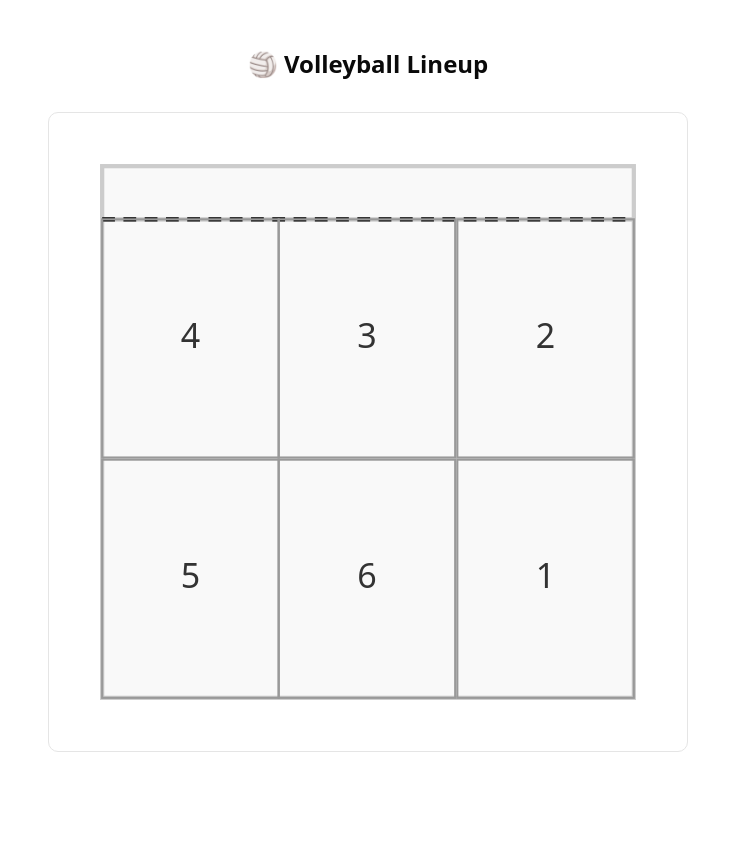
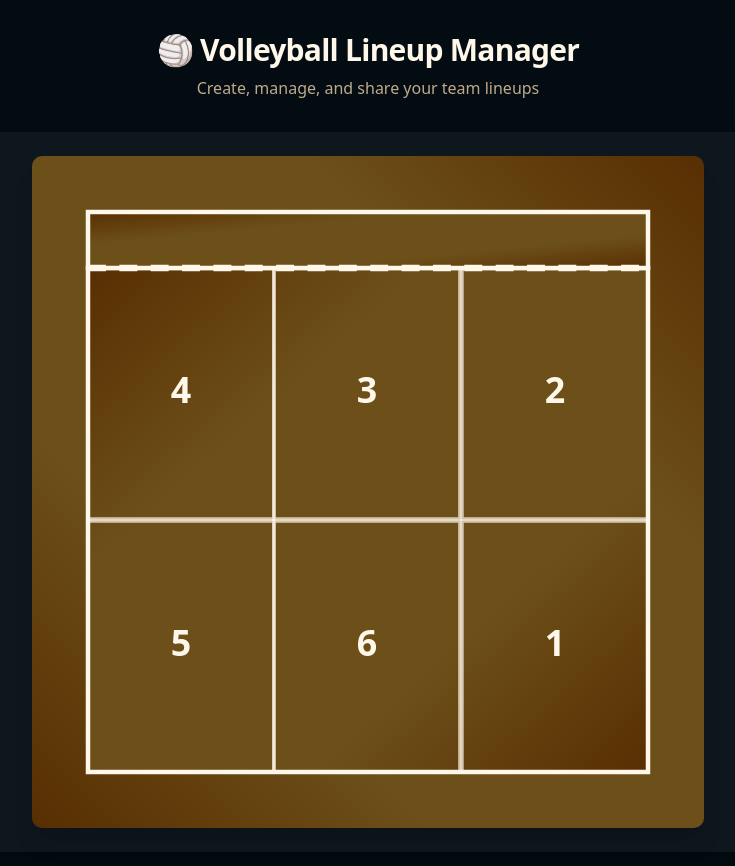
Before and after one commit to moodsdepot/vb-lineup-manager, a Next.js app: page / in a window 1280 px wide. Shown: the top 866 px of the page, without its empty margins (272-1007 px from the left). Before the commit the page ends 800 px from the top, so only its background shows below. Built offline with nearby package versions, Linux system fonts and the light colour scheme.

Commit message:
Styling
set up the styling for the volleyballcourt page

```diff
--- a/src/app/globals.css
+++ b/src/app/globals.css
@@ -48,37 +48,42 @@
 
 :root {
   --radius: 0.625rem;
-  --background: oklch(1 0 0);
-  --foreground: oklch(0.145 0 0);
-  --card: oklch(1 0 0);
-  --card-foreground: oklch(0.145 0 0);
-  --popover: oklch(1 0 0);
-  --popover-foreground: oklch(0.145 0 0);
-  --primary: oklch(0.205 0 0);
-  --primary-foreground: oklch(0.985 0 0);
-  --secondary: oklch(0.97 0 0);
-  --secondary-foreground: oklch(0.205 0 0);
-  --muted: oklch(0.97 0 0);
-  --muted-foreground: oklch(0.556 0 0);
-  --accent: oklch(0.97 0 0);
-  --accent-foreground: oklch(0.205 0 0);
-  --destructive: oklch(0.577 0.245 27.325);
-  --border: oklch(0.922 0 0);
-  --input: oklch(0.922 0 0);
-  --ring: oklch(0.708 0 0);
-  --chart-1: oklch(0.646 0.222 41.116);
-  --chart-2: oklch(0.6 0.118 184.704);
-  --chart-3: oklch(0.398 0.07 227.392);
-  --chart-4: oklch(0.828 0.189 84.429);
-  --chart-5: oklch(0.769 0.188 70.08);
-  --sidebar: oklch(0.985 0 0);
-  --sidebar-foreground: oklch(0.145 0 0);
-  --sidebar-primary: oklch(0.205 0 0);
-  --sidebar-primary-foreground: oklch(0.985 0 0);
-  --sidebar-accent: oklch(0.97 0 0);
-  --sidebar-accent-foreground: oklch(0.205 0 0);
-  --sidebar-border: oklch(0.922 0 0);
-  --sidebar-ring: oklch(0.708 0 0);
+
+  /* Core colors - warmer dark theme */
+  --background: oklch(0.15 0.02 240);  /* Slightly blue-tinted dark background */
+  --foreground: oklch(0.98 0.02 80);   /* Warm white text */
+
+  /* Court colors */
+  --court-wood-dark: oklch(0.35 0.08 60);    /* Dark brown */
+  --court-wood-light: oklch(0.45 0.08 80);   /* Light brown */
+  --court-lines: oklch(0.98 0.02 80);        /* Warm white lines */
+  --court-accent: oklch(0.6 0.15 240);       /* Blue accent */
+
+  /* UI Elements */
+  --primary: oklch(0.55 0.18 240);    /* Vibrant blue */
+  --primary-foreground: oklch(0.98 0.02 80);
+
+  --secondary: oklch(0.3 0.05 60);    /* Warm dark */
+  --secondary-foreground: oklch(0.98 0.02 80);
+
+  --muted: oklch(0.3 0.05 60);
+  --muted-foreground: oklch(0.75 0.05 80);
+
+  --accent: oklch(0.5 0.15 240);      /* Mid blue */
+  --accent-foreground: oklch(0.98 0.02 80);
+
+  --destructive: oklch(0.65 0.25 30); /* Warmer red */
+  --destructive-foreground: oklch(0.98 0.02 80);
+
+  --card: oklch(0.2 0.02 240);
+  --card-foreground: oklch(0.98 0.02 80);
+
+  --popover: oklch(0.2 0.02 240);
+  --popover-foreground: oklch(0.98 0.02 80);
+
+  --border: oklch(0.3 0.05 60);
+  --input: oklch(0.3 0.05 60);
+  --ring: oklch(0.55 0.18 240);
 }
 
 .dark {
@@ -120,6 +125,18 @@
     @apply border-border outline-ring/50;
   }
   body {
-    @apply bg-background text-foreground;
+    @apply bg-background text-foreground antialiased;
+  }
+
+  /* Court-specific styles */
+  .volleyball-court {
+    @apply rounded-lg shadow-xl;
+    background: linear-gradient(
+      45deg,
+      var(--court-wood-dark) 0%,
+      var(--court-wood-light) 30%,
+      var(--court-wood-light) 70%,
+      var(--court-wood-dark) 100%
+    );
   }
 }
--- a/src/app/page.tsx
+++ b/src/app/page.tsx
@@ -2,9 +2,21 @@ import VolleyballCourt from "@/components/court/VolleyballCourt";
 
 export default function Home() {
   return (
-    <main className="flex flex-col items-center justify-center min-h-screen p-4">
-      <h1 className="text-2xl font-bold mb-4">🏐 Volleyball Lineup</h1>
-      <VolleyballCourt />
+    <main className="min-h-screen bg-gradient-to-b from-background to-[var(--court-surface)] p-4 md:p-8">
+      <div className="max-w-6xl mx-auto space-y-8">
+        <header className="text-center space-y-2">
+          <h1 className="text-3xl font-bold tracking-tight">
+            🏐 Volleyball Lineup Manager
+          </h1>
+          <p className="text-muted-foreground">
+            Create, manage, and share your team lineups
+          </p>
+        </header>
+
+        <div className="bg-card rounded-lg shadow-xl p-6">
+          <VolleyballCourt />
+        </div>
+      </div>
     </main>
   );
 }
--- a/src/components/court/VolleyballCourt.tsx
+++ b/src/components/court/VolleyballCourt.tsx
@@ -3,29 +3,57 @@ import React from 'react';
 
 export default function VolleyballCourt() {
     return (
-      <div className="w-full max-w-2xl mx-auto mt-4 px-4">
+      <div className="w-full max-w-2xl mx-auto">
         <svg
           viewBox="0 0 300 300"
-          className="w-full h-auto border rounded-lg"
+          className="w-full h-auto volleyball-court"
           preserveAspectRatio="xMidYMid meet"
         >
-          {/* Court background */}
-          <rect x="25" y="50" width="250" height="225" fill="#f9f9f9" stroke="#ccc" strokeWidth="2" />
+          {/* Court background with gradient */}
+          <defs>
+            <linearGradient id="courtGradient" x1="0%" y1="0%" x2="100%" y2="100%">
+              <stop offset="0%" stopColor="var(--court-wood-dark)" />
+              <stop offset="30%" stopColor="var(--court-wood-light)" />
+              <stop offset="70%" stopColor="var(--court-wood-light)" />
+              <stop offset="100%" stopColor="var(--court-wood-dark)" />
+            </linearGradient>
+          </defs>
 
-          {/* Small portion of opponent's court */}
-          <rect x="25" y="25" width="250" height="25" fill="#f9f9f9" stroke="#ccc" strokeWidth="2" />
+          {/* Main court */}
+          <rect
+            x="25" y="50"
+            width="250" height="225"
+            fill="url(#courtGradient)"
+            stroke="var(--court-lines)"
+            strokeWidth="2"
+          />
 
-          {/* Net */}
-          <line x1="25" y1="50" x2="275" y2="50" stroke="#000" strokeWidth="2" strokeDasharray="6 4" />
+          {/* Opponent's court section */}
+          <rect
+            x="25" y="25"
+            width="250" height="25"
+            fill="url(#courtGradient)"
+            stroke="var(--court-lines)"
+            strokeWidth="2"
+          />
 
-          {/* Zones 1–6 */}
+          {/* Net - made more prominent */}
+          <line
+            x1="25" y1="50"
+            x2="275" y2="50"
+            stroke="var(--court-lines)"
+            strokeWidth="3"
+            strokeDasharray="8 6"
+          />
+
+          {/* Zones 1–6 with improved visibility */}
           {[
-            { x: 192, y: 163, label: "1" },  // Back right
-            { x: 108, y: 163, label: "6" },  // Back center
-            { x: 25, y: 163, label: "5" },   // Back left
-            { x: 192, y: 50, label: "2" },   // Front right
-            { x: 108, y: 50, label: "3" },   // Front center
-            { x: 25, y: 50, label: "4" },    // Front left
+            { x: 192, y: 163, label: "1" },
+            { x: 108, y: 163, label: "6" },
+            { x: 25, y: 163, label: "5" },
+            { x: 192, y: 50, label: "2" },
+            { x: 108, y: 50, label: "3" },
+            { x: 25, y: 50, label: "4" },
           ].map((zone, i) => (
             <g key={i}>
               <rect
@@ -34,8 +62,9 @@ export default function VolleyballCourt() {
                 width="83"
                 height="112"
                 fill="transparent"
-                stroke="#999"
-                strokeWidth="1"
+                stroke="var(--court-lines)"
+                strokeWidth="1.5"
+                opacity="0.7"
               />
               <text
                 x={zone.x + 41.5}
@@ -43,7 +72,8 @@ export default function VolleyballCourt() {
                 fontSize="16"
                 textAnchor="middle"
                 alignmentBaseline="middle"
-                fill="#333"
+                fill="var(--court-lines)"
+                className="font-semibold"
               >
                 {zone.label}
               </text>
```
